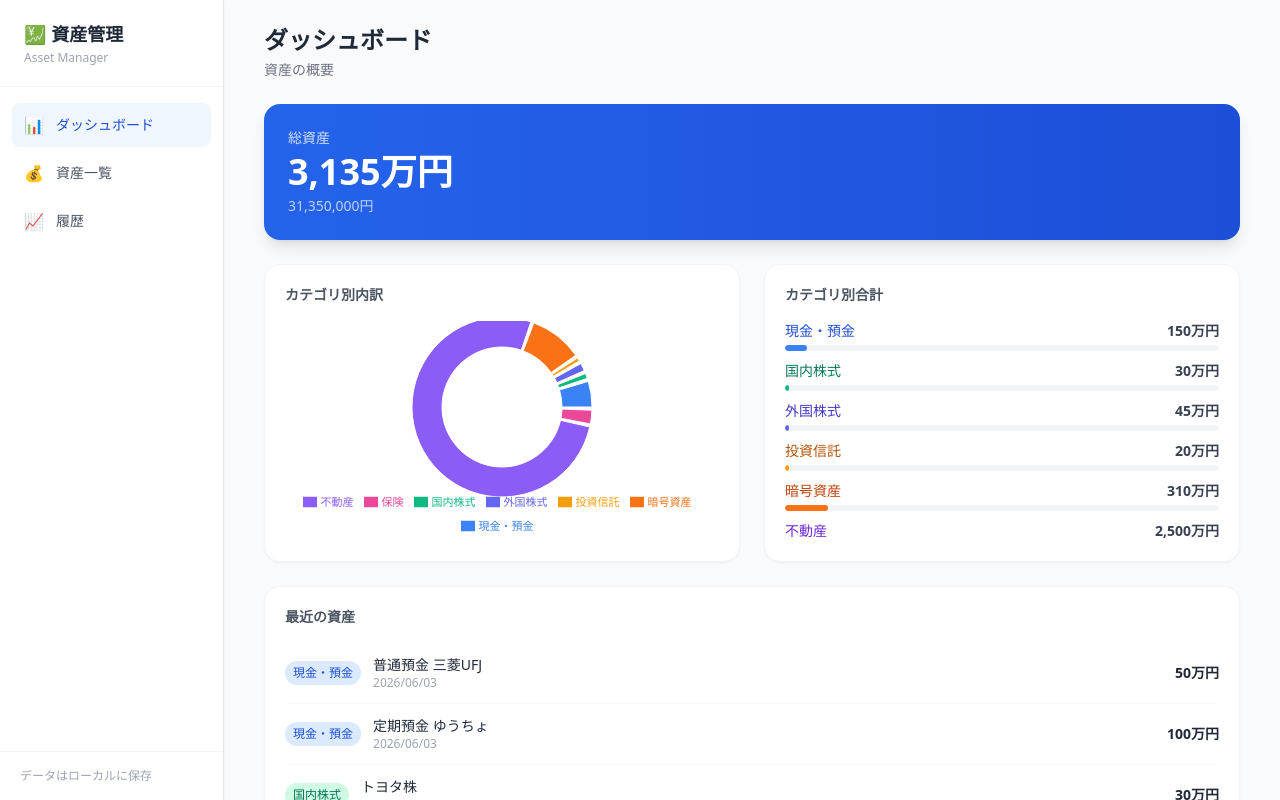
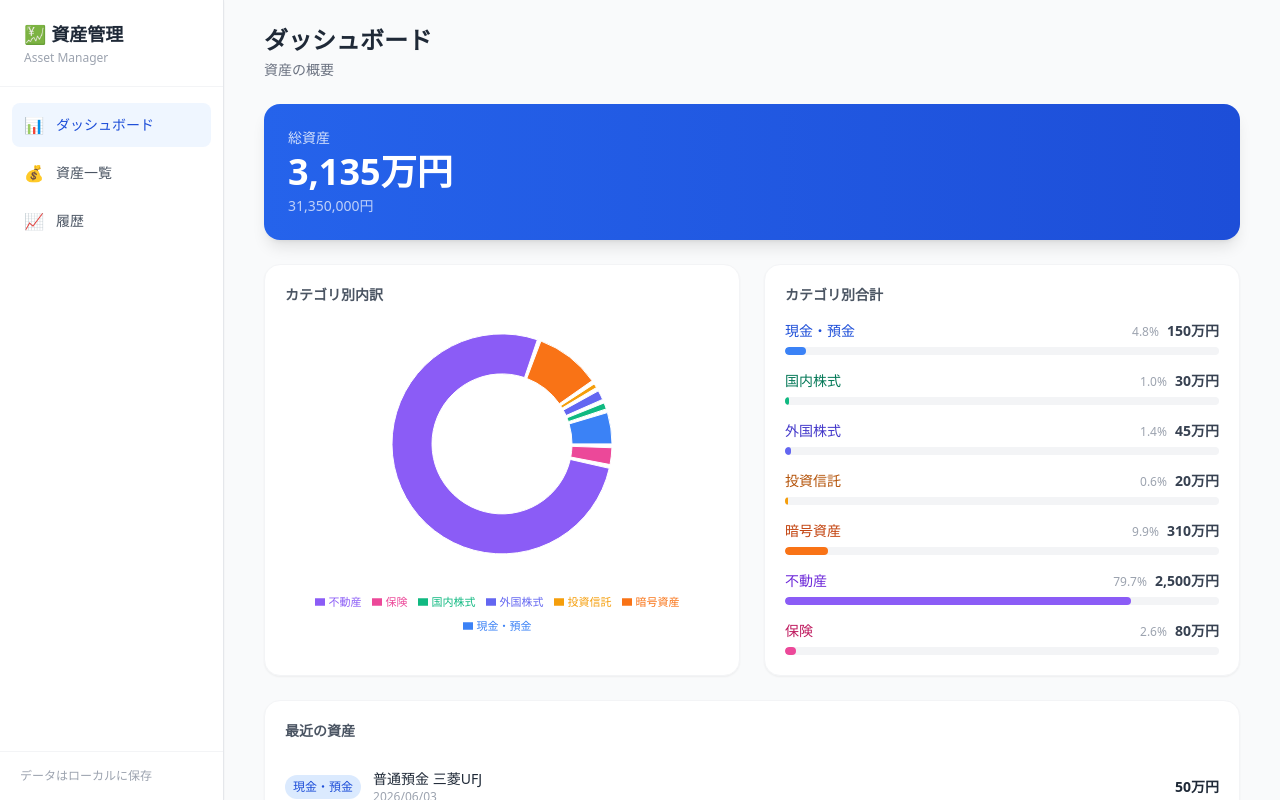
Before and after one commit to ShibaInuChan/Asset-Management, a React (Vite) app: page / in a window 1280 px wide. Built offline with nearby package versions, Linux system fonts and the light colour scheme.

Commit message:
Fix dashboard: title, chart height, category percentages

```diff
--- a/index.html
+++ b/index.html
@@ -4,7 +4,7 @@
     <meta charset="UTF-8" />
     <link rel="icon" type="image/svg+xml" href="/favicon.svg" />
     <meta name="viewport" content="width=device-width, initial-scale=1.0" />
-    <title>vite-template</title>
+    <title>資産管理</title>
   </head>
   <body>
     <div id="root"></div>
--- a/src/pages/Dashboard.tsx
+++ b/src/pages/Dashboard.tsx
@@ -55,14 +55,14 @@ export function Dashboard() {
         <div className="bg-white rounded-2xl p-5 shadow-sm border border-gray-100">
           <h2 className="text-sm font-semibold text-gray-600 mb-4">カテゴリ別内訳</h2>
           {chartData.length > 0 ? (
-            <ResponsiveContainer width="100%" height={220}>
+            <ResponsiveContainer width="100%" height={320}>
               <PieChart>
                 <Pie
                   data={chartData}
                   cx="50%"
-                  cy="50%"
-                  innerRadius={60}
-                  outerRadius={90}
+                  cy="45%"
+                  innerRadius={70}
+                  outerRadius={110}
                   paddingAngle={2}
                   dataKey="value"
                 >
@@ -75,6 +75,7 @@ export function Dashboard() {
                   contentStyle={{ fontSize: 12 }}
                 />
                 <Legend
+                  iconSize={10}
                   formatter={(value) => <span style={{ fontSize: 11 }}>{value}</span>}
                 />
               </PieChart>
@@ -89,17 +90,21 @@ export function Dashboard() {
         {/* Category summary */}
         <div className="bg-white rounded-2xl p-5 shadow-sm border border-gray-100">
           <h2 className="text-sm font-semibold text-gray-600 mb-4">カテゴリ別合計</h2>
-          <div className="space-y-2.5 overflow-y-auto max-h-[220px]">
+          <div className="space-y-4">
             {CATEGORIES.filter(c => (byCategory[c.key] ?? 0) > 0).map(cat => {
               const amt = byCategory[cat.key] ?? 0;
-              const pct = total > 0 ? Math.round((amt / total) * 100) : 0;
+              const pct = total > 0 ? (amt / total) * 100 : 0;
+              const pctDisplay = total > 0 ? pct.toFixed(1) : '0.0';
               return (
                 <div key={cat.key}>
-                  <div className="flex justify-between text-sm mb-1">
+                  <div className="flex justify-between items-baseline text-sm mb-1.5">
                     <span className={`font-medium ${cat.textColor}`}>{cat.label}</span>
-                    <span className="text-gray-700 font-semibold">{formatJPY(amt)}</span>
+                    <div className="flex items-baseline gap-2">
+                      <span className="text-xs text-gray-400">{pctDisplay}%</span>
+                      <span className="text-gray-700 font-semibold">{formatJPY(amt)}</span>
+                    </div>
                   </div>
-                  <div className="h-1.5 bg-gray-100 rounded-full overflow-hidden">
+                  <div className="h-2 bg-gray-100 rounded-full overflow-hidden">
                     <div
                       className="h-full rounded-full transition-all"
                       style={{ width: `${pct}%`, backgroundColor: cat.color }}
```
